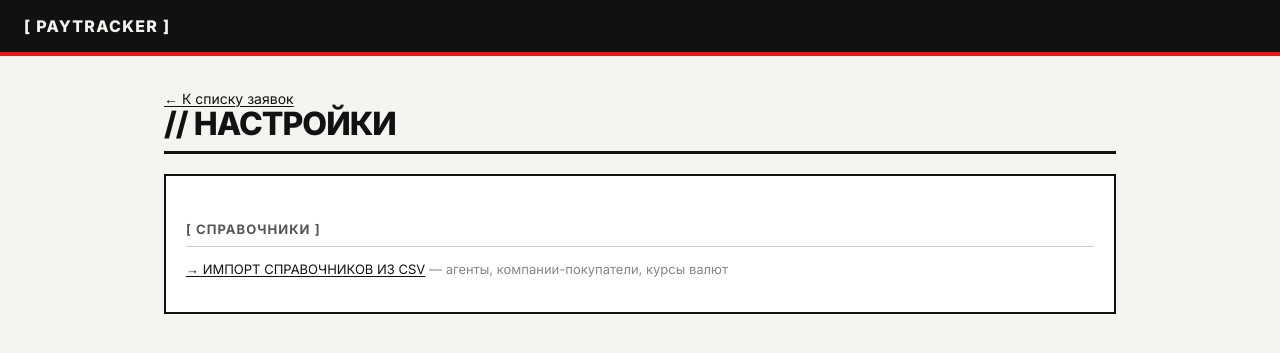
After one commit to srg888/paytracker, a FastAPI app: template app/templates/settings/settings.html in a window 1280 px wide. The commit adds this page. Shown: the top 353 px of the page. Run offline with FastAPI, Linux system fonts and the light colour scheme; the template is opened without the code that fills it, so the values that code supplies are empty; parts of the project's set-up code (start-up, migrations or seed data) failed here and were passed over.

Commit message:
refactor: импорт справочников перенесён из отчётов в раздел «Настройки»
- Новый раздел GET /settings (хаб) + /settings/import
- Убран /reports/import (404); ссылка в отчётах убрана
- В навигации Руководителя добавлено «// НАСТРОЙКИ»
- Шаблоны: settings/settings.html, settings/import.html (перемещён из reports/)

```diff
--- a/app/main.py
+++ b/app/main.py
@@ -1707,16 +1707,25 @@ def reports_clarification_view(
     )
 
 
-@app.get("/reports/import")
-def reports_import_view(request: Request, db: Session = Depends(get_db)):
+@app.get("/settings")
+def settings_view(request: Request, db: Session = Depends(get_db)):
+    """Раздел «Настройки» — администрирование (справочники и т.п.)."""
     user = _require_rukovoditel(request, db)
     if not user:
         return RedirectResponse("/requests")
-    return render(request, "reports/report_import.html", db)
-
-
-@app.post("/reports/import")
-async def reports_import_submit(
+    return render(request, "settings/settings.html", db)
+
+
+@app.get("/settings/import")
+def settings_import_view(request: Request, db: Session = Depends(get_db)):
+    user = _require_rukovoditel(request, db)
+    if not user:
+        return RedirectResponse("/requests")
+    return render(request, "settings/import.html", db)
+
+
+@app.post("/settings/import")
+async def settings_import_submit(
     request: Request,
     db: Session = Depends(get_db),
     reference: str = Form(...),
@@ -1728,18 +1737,18 @@ async def reports_import_submit(
 
     if reference not in import_refs.IMPORTERS:
         flash(request, "Неизвестный справочник.", "error")
-        return RedirectResponse("/reports/import", status_code=303)
+        return RedirectResponse("/settings/import", status_code=303)
     if not file or not file.filename:
         flash(request, "Выберите файл CSV.", "error")
-        return RedirectResponse("/reports/import", status_code=303)
+        return RedirectResponse("/settings/import", status_code=303)
     if not file.filename.lower().endswith(".csv"):
         flash(request, "Поддерживается только CSV.", "error")
-        return RedirectResponse("/reports/import", status_code=303)
+        return RedirectResponse("/settings/import", status_code=303)
 
     content = await file.read()
     if not content:
         flash(request, "Файл пуст.", "error")
-        return RedirectResponse("/reports/import", status_code=303)
+        return RedirectResponse("/settings/import", status_code=303)
 
     try:
         from io import BytesIO
@@ -1747,7 +1756,7 @@ async def reports_import_submit(
         result = import_refs.IMPORTERS[reference](db, BytesIO(content))
     except ImportError_ as e:
         flash(request, str(e), "error")
-        return RedirectResponse("/reports/import", status_code=303)
+        return RedirectResponse("/settings/import", status_code=303)
 
     # Аудит импорта справочника
     db.add(
@@ -1763,4 +1772,4 @@ async def reports_import_submit(
     db.commit()
 
     flash(request, f"Импорт «{reference}»: добавлено {result['added']}, обновлено {result['updated']}, пропущено {result['skipped']}.")
-    return RedirectResponse("/reports/import", status_code=303)
+    return RedirectResponse("/settings/import", status_code=303)
--- a/app/templates/base.html
+++ b/app/templates/base.html
@@ -10,7 +10,7 @@
         <a href="/requests" class="brand">[ PAYTRACKER ]</a>
         {% if current_user %}
         <span class="user-info">&gt; {{ current_user.full_name }} <span class="badge">{{ current_user.role.value }}</span></span>
-        {% if current_user.role.value == "rukovoditel" %}<a href="/delegations" class="nav-link">// ДЕЛЕГИРОВАНИЕ</a><a href="/audit" class="nav-link">// АУДИТ</a><a href="/reports" class="nav-link">// ОТЧЁТЫ</a>{% endif %}
+        {% if current_user.role.value == "rukovoditel" %}<a href="/delegations" class="nav-link">// ДЕЛЕГИРОВАНИЕ</a><a href="/audit" class="nav-link">// АУДИТ</a><a href="/reports" class="nav-link">// ОТЧЁТЫ</a><a href="/settings" class="nav-link">// НАСТРОЙКИ</a>{% endif %}
         <a href="/logout" class="logout">X ВЫЙТИ</a>
         {% endif %}
     </header>
--- a/app/templates/reports/report_counts.html
+++ b/app/templates/reports/report_counts.html
@@ -4,7 +4,7 @@
 
 <a href="/requests">&larr; К списку заявок</a>
 <h2>// ОТЧЁТНОСТЬ: ЗАЯВКИ ЗА ПЕРИОД</h2>
-<p style="font-size:13px"><a href="/reports/sums">→ СУММЫ ПЛАТЕЖЕЙ ЗА ПЕРИОД</a> &nbsp;·&nbsp; <a href="/reports/overdue">→ ПРОСРОЧЕННЫЕ ЗАЯВКИ</a> &nbsp;·&nbsp; <a href="/reports/sla">→ СРЕДНЕЕ ВРЕМЯ ОБРАБОТКИ (SLA)</a> &nbsp;·&nbsp; <a href="/reports/clarification">→ ЗАЯВКИ ЧЕРЕЗ «УТОЧНЕНИЕ»</a> &nbsp;·&nbsp; <a href="/reports/import">→ ИМПОРТ СПРАВОЧНИКОВ</a></p>
+<p style="font-size:13px"><a href="/reports/sums">→ СУММЫ ПЛАТЕЖЕЙ ЗА ПЕРИОД</a> &nbsp;·&nbsp; <a href="/reports/overdue">→ ПРОСРОЧЕННЫЕ ЗАЯВКИ</a> &nbsp;·&nbsp; <a href="/reports/sla">→ СРЕДНЕЕ ВРЕМЯ ОБРАБОТКИ (SLA)</a> &nbsp;·&nbsp; <a href="/reports/clarification">→ ЗАЯВКИ ЧЕРЕЗ «УТОЧНЕНИЕ»</a></p>
 
 <form class="card" method="get" action="/reports" style="display:flex;gap:12px;flex-wrap:wrap;align-items:flex-end">
     <div>
--- a/app/templates/reports/report_import.html
+++ b/app/templates/settings/import.html
@@ -2,10 +2,10 @@
 {% block title %}Импорт справочников — PayTracker{% endblock %}
 {% block content %}
 
-<a href="/reports">&larr; К отчётам</a>
+<a href="/settings">&larr; К настройкам</a>
 <h2>// ИМПОРТ СПРАВОЧНИКОВ (CSV)</h2>
 
-<form class="card" method="post" action="/reports/import" enctype="multipart/form-data">
+<form class="card" method="post" action="/settings/import" enctype="multipart/form-data">
     <label>СПРАВОЧНИК</label>
     <select name="reference" required>
         <option value="agents">Агенты</option>
--- /dev/null
+++ b/app/templates/settings/settings.html
@@ -0,0 +1,16 @@
+{% extends "base.html" %}
+{% block title %}Настройки — PayTracker{% endblock %}
+{% block content %}
+
+<a href="/requests">&larr; К списку заявок</a>
+<h2>// НАСТРОЙКИ</h2>
+
+<div class="card">
+    <h3>[ Справочники ]</h3>
+    <p style="font-size:13px">
+        <a href="/settings/import">→ ИМПОРТ СПРАВОЧНИКОВ ИЗ CSV</a>
+        <span style="color:#888">— агенты, компании-покупатели, курсы валют</span>
+    </p>
+</div>
+
+{% endblock %}
```
